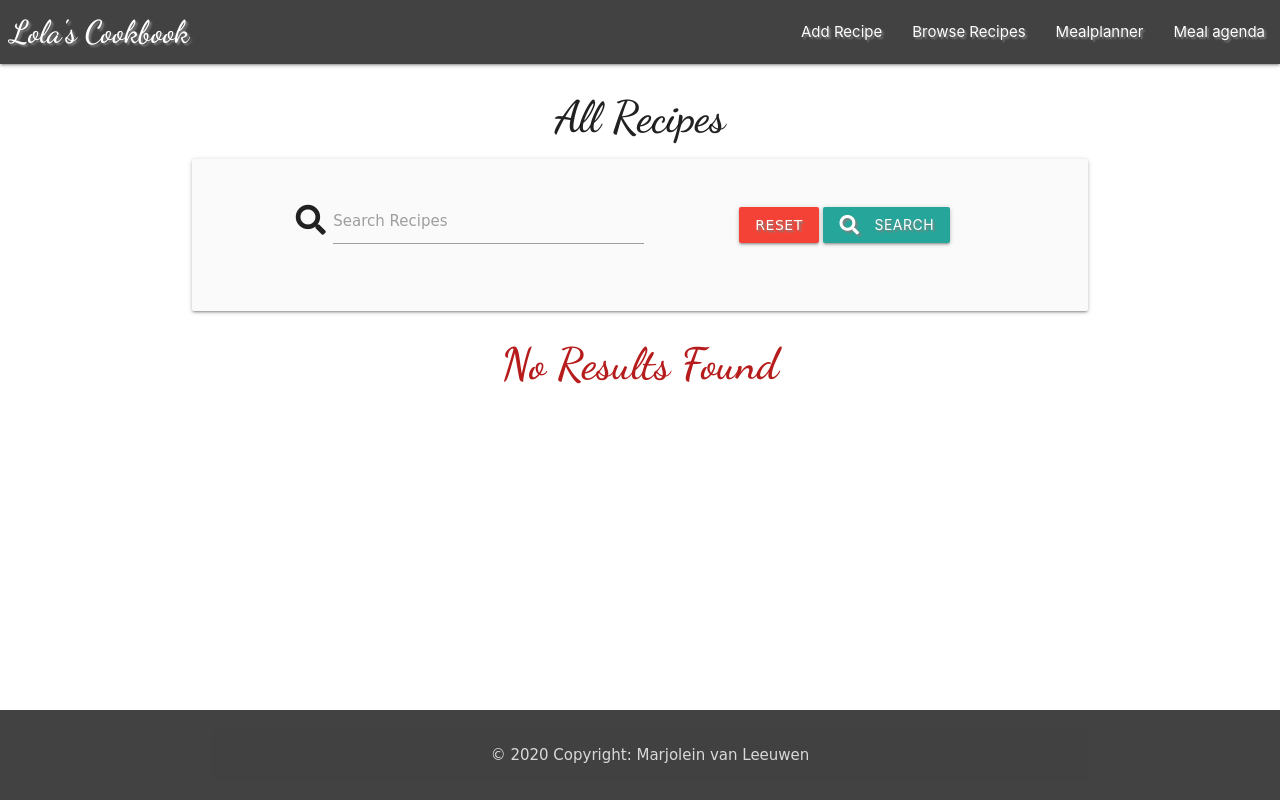
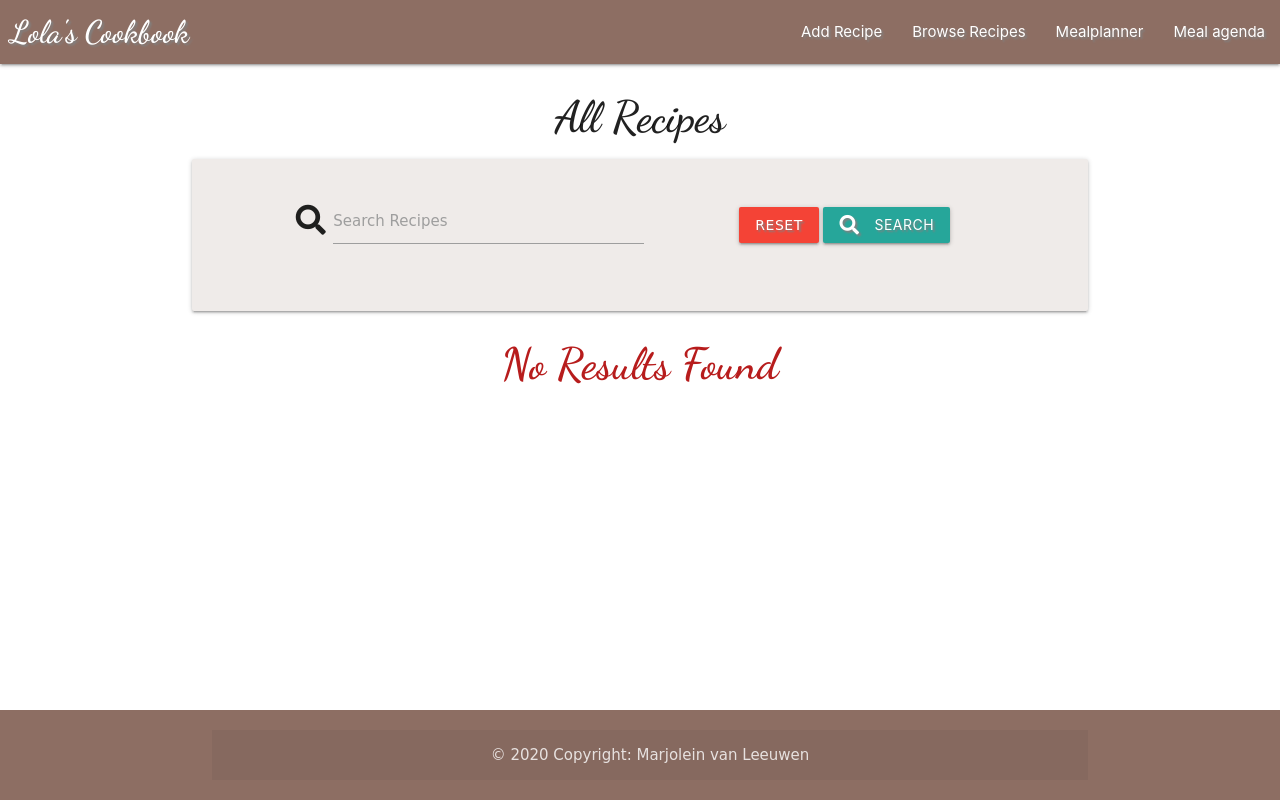
Before and after one commit to Code-Institute-Submissions/Lolas-Cookbook, a Flask app: page /search in a window 1280 px wide. Run offline with Flask 2, Linux system fonts and the light colour scheme; data that the repository does not hold is empty; some libraries are stand-ins or nearby versions; some web fonts are replaced.

Commit message:
changed colors on website

```diff
--- a/static/css/style.css
+++ b/static/css/style.css
@@ -30,6 +30,7 @@ nav .brand-logo {
     font-family: 'Baloo Tammudu 2', cursive;
 }
 
+h1,
 h4,
 h5,
 h6 {
--- a/templates/add_mealplanner.html
+++ b/templates/add_mealplanner.html
@@ -3,7 +3,7 @@
 {% block content %}
 
 <h3 class= "text-darken-4 center-align">Mealplanner</h3>
-<div class="row card-panel grey lighten-5">
+<div class="row card-panel #efebe9 brown lighten-5">
     <form class="col s12" method="POST" action="{{ url_for('add_mealplanner') }}">
         <!-- Recipe name -->
         <div class="row">
--- a/templates/add_recipes.html
+++ b/templates/add_recipes.html
@@ -5,7 +5,7 @@
 <h3 class= "text-darken-4 center-align">Add Recipe</h3>
 
 
-<div class="row card-panel grey lighten-5">
+<div class="row card-panel #efebe9 brown lighten-5">
     <form class="col s12" method="POST" action="{{ url_for('add_recipes') }}">
 
     <!-- Recipe category selection -->
--- a/templates/base.html
+++ b/templates/base.html
@@ -15,7 +15,7 @@
 <body>
 <header>
 <!--top nav bar materialize-->
-<nav class ="nav-extended text-shadow #424242 grey darken-3">
+<nav class ="nav-extended text-shadow #8d6e63 brown lighten-1">
     <div class="nav-wrapper">
       <a href="{{ url_for('lolas_cookbook') }}" class="brand-logo">Lola's Cookbook</a>
       <a href="#" data-target="mobile-demo" class="sidenav-trigger"><i class="fas fa-bars"></i></a>
@@ -60,7 +60,7 @@
     <!-- Footer -->
 
 
-<footer class="page-footer #424242 grey darken-3">
+<footer class="page-footer #8d6e63 brown lighten-1">
           <div class="container">
             <div class="row">
           <div class="footer-copyright">
--- a/templates/edit_recipes.html
+++ b/templates/edit_recipes.html
@@ -5,7 +5,7 @@
 <h3 class= "text-darken-4 center-align">Edit Recipe</h3>
 
 
-<div class="row card-panel grey lighten-5">
+<div class="row card-panel #efebe9 brown lighten-5">
     <form class="col s12" method="POST" action="{{ url_for('edit_recipes', recipes_id=recipes._id) }}">
 
 
--- a/templates/mealagenda.html
+++ b/templates/mealagenda.html
@@ -6,7 +6,7 @@
     <ul class="collapsible">
         {% for recipes in mealplanner %}
 <li>
-      <div class="collapsible-header #e0e0e0 grey lighten-2">
+      <div class="collapsible-header #efebe9 brown lighten-5">
       <div class="col s3">
       <i class="fas fa-caret-down"></i>
                     <a href="{{ url_for('delete_mealplanner', recipes_id=recipes._id) }}" class="btn-small red">Delete</a>
--- a/templates/recipes.html
+++ b/templates/recipes.html
@@ -4,7 +4,7 @@
 <h3 class="text-darken-4 center-align">All Recipes</h3>
 
  <!-- Search recipes functionality: Reset en search options with recipe_name and category_name -->
-    <div class="row card-panel grey lighten-5">
+    <div class="row card-panel #efebe9 brown lighten-5">
         <form action="{{ url_for('search') }}" method="post" class="col s12">
             <div class="row valign-wrapper center-align">
                 <div class="input-field col s12 m8">
--- a/templates/view_recipe.html
+++ b/templates/view_recipe.html
@@ -13,7 +13,7 @@
                         <img class="img-fluid rounded" width="250" src="{{recipes.image_link}}" alt="">
                     </div>
                     <div class="col-md-9 recipe-description">
-                        <h3 class="card-title">{{recipes.recipe_name}}</h3>
+                        <h1 class="card-title">{{recipes.recipe_name}}</h1>
                         <p>{{recipes.recipe_description}}</p>
                         <p>{{recipes.recipe_ingredients}}</p>
                         <p>{{recipes.cooking_instruction}}</p>
```
